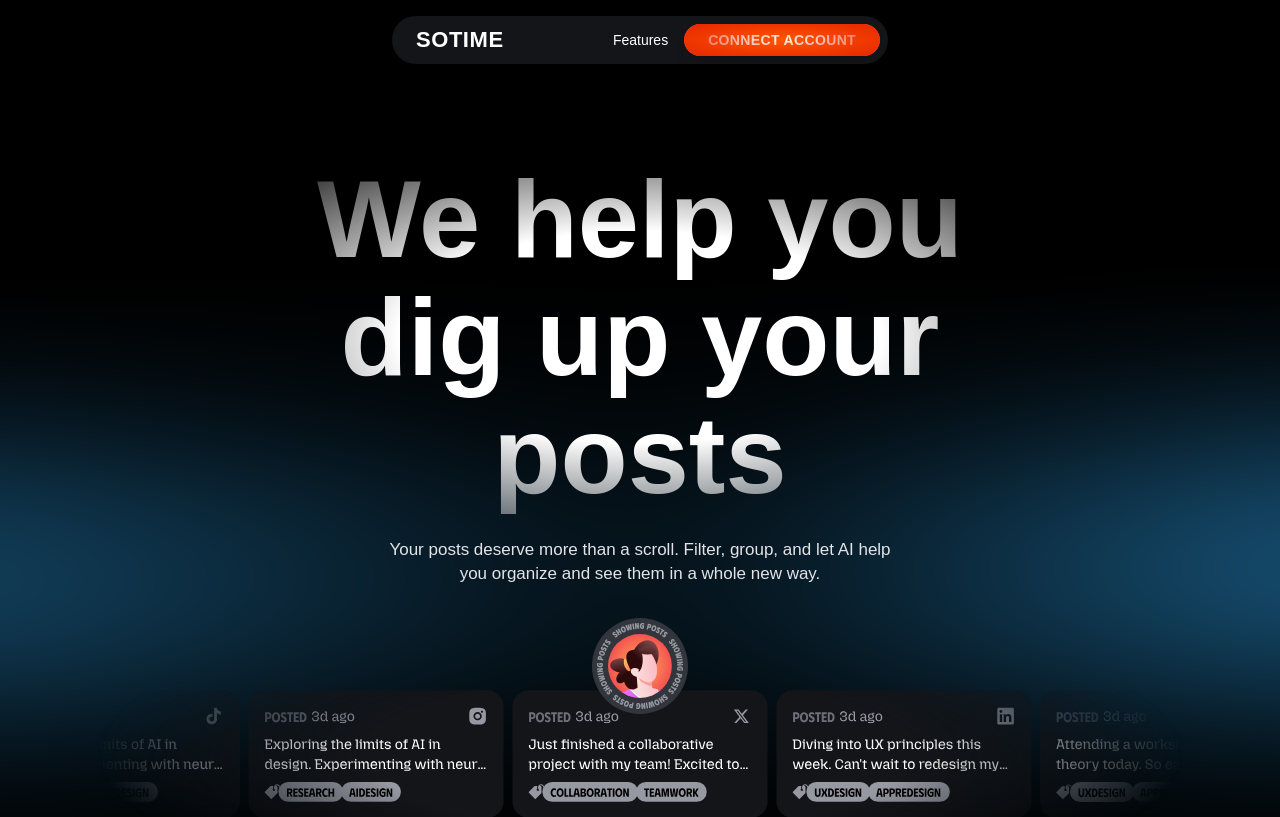
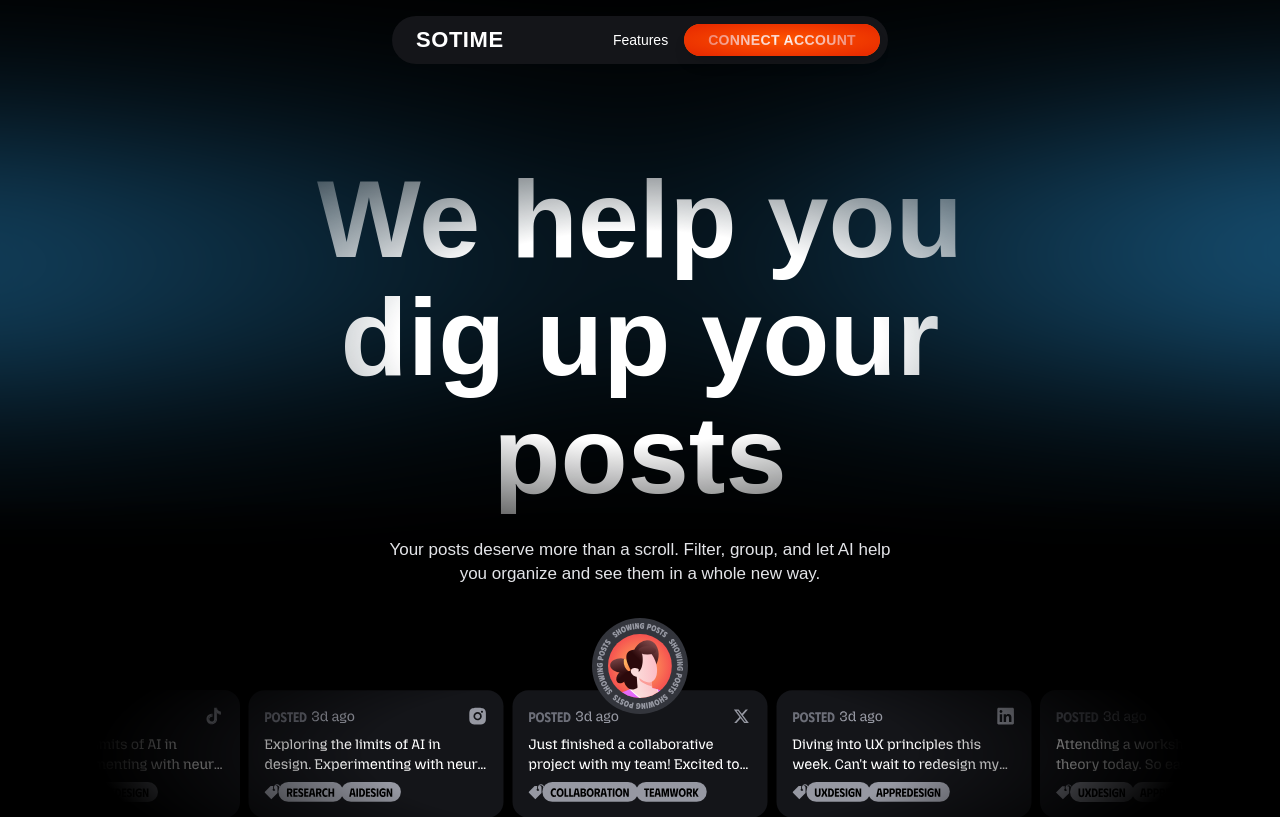
Before and after one commit to JGodwyn/SoTime, a Next.js app: page / in a window 1280 px wide. Shown: the top 817 px of the page. Built offline with nearby package versions, Linux system fonts and the light colour scheme; a web font is replaced by a local one.

Commit message:
touches to landing page before animation

```diff
--- a/src/app/page.tsx
+++ b/src/app/page.tsx
@@ -5,7 +5,7 @@ export default function Home() {
   return (
     <main className="flex min-h-[calc(100vh-5rem)] flex-col items-center justify-center p-24 bg-background relative">
       {/* Stadium Light Background */}
-      <div className="absolute inset-0 flex items-center justify-center pointer-events-none">
+      <div className="absolute inset-0 flex items-start justify-center pointer-events-none -mt-32">
         <Image
           src="/assets/StadiumLight.svg"
           alt="Stadium Light"
```
